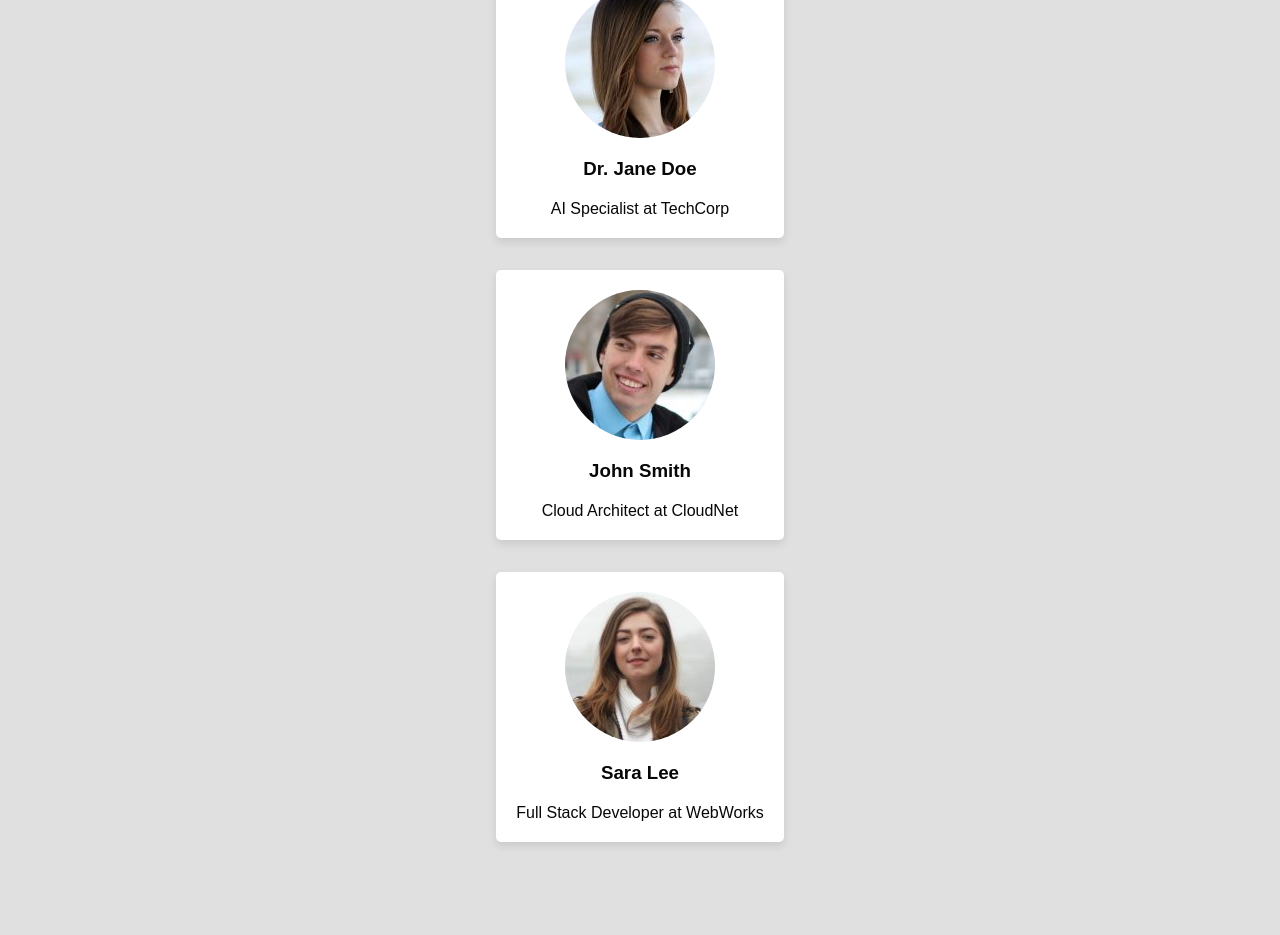
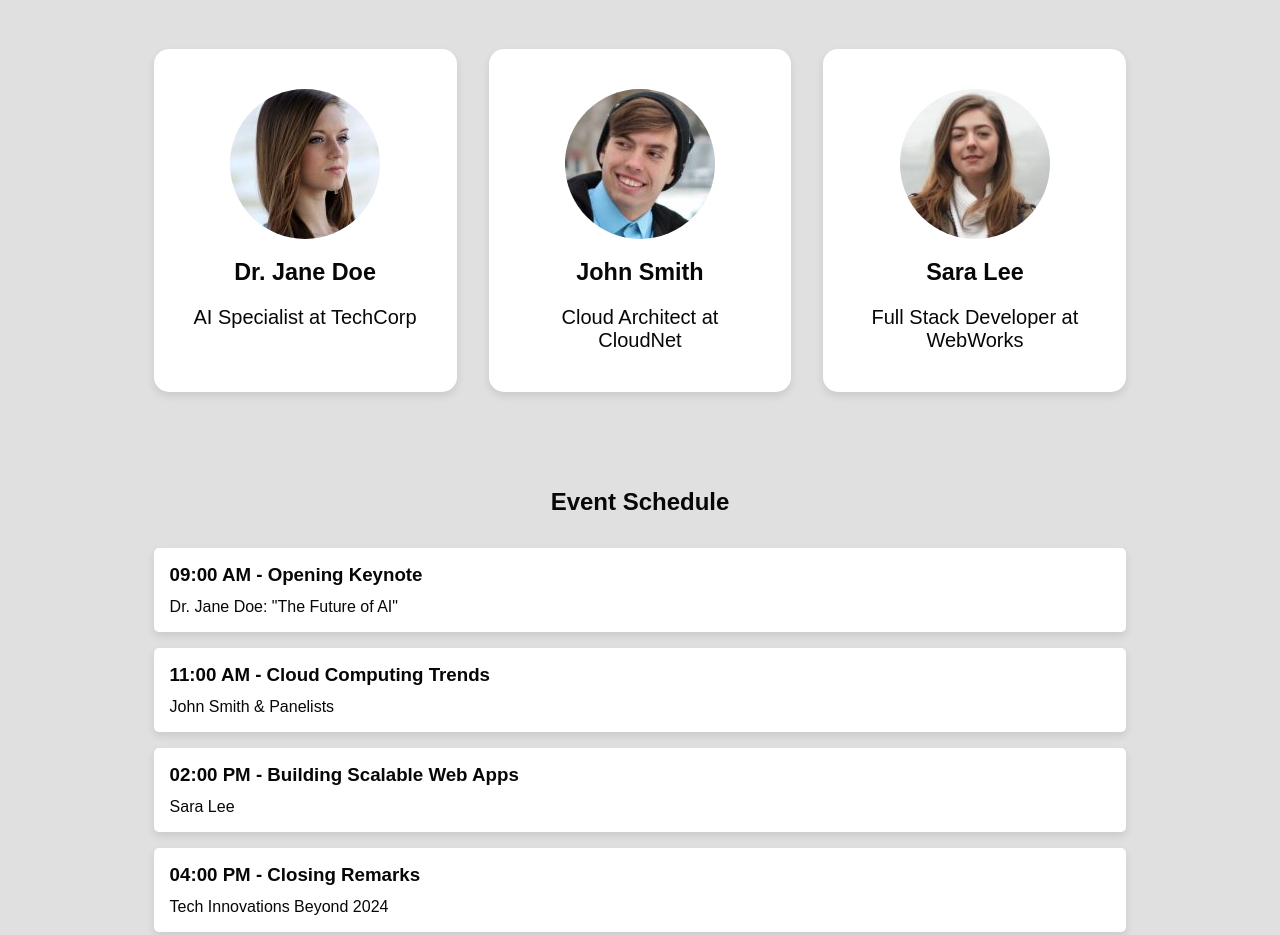
Before and after one commit to jonathammatos/html-css, a plain HTML site: page exer/loadingPage/index.html in a window 1280 px wide. Shown: the part 604-1539 px from the top of the page. Drawn offline with Linux system fonts and the light colour scheme.

Commit message:
regras para speakers telas maiores adicionada

```diff
--- a/exer/loadingPage/estilos/style.css
+++ b/exer/loadingPage/estilos/style.css
@@ -253,4 +253,23 @@
 }
 
 @media screen and (min-width: 48rem) {
+  .speakers-grid {
+    display: grid;
+    grid-template-columns: repeat(3, 1fr);
+  }
+
+  .speakers h2 {
+    font-size: 2.5rem;
+    margin: 2rem;
+  }
+
+  .speaker-card {
+    padding: 2.5rem 2rem;
+    border-radius: 15px;
+    font-size: 1.25rem;
+  }
+
+  .speaker-card img {
+    width: fit-content;
+  }
 }
```
